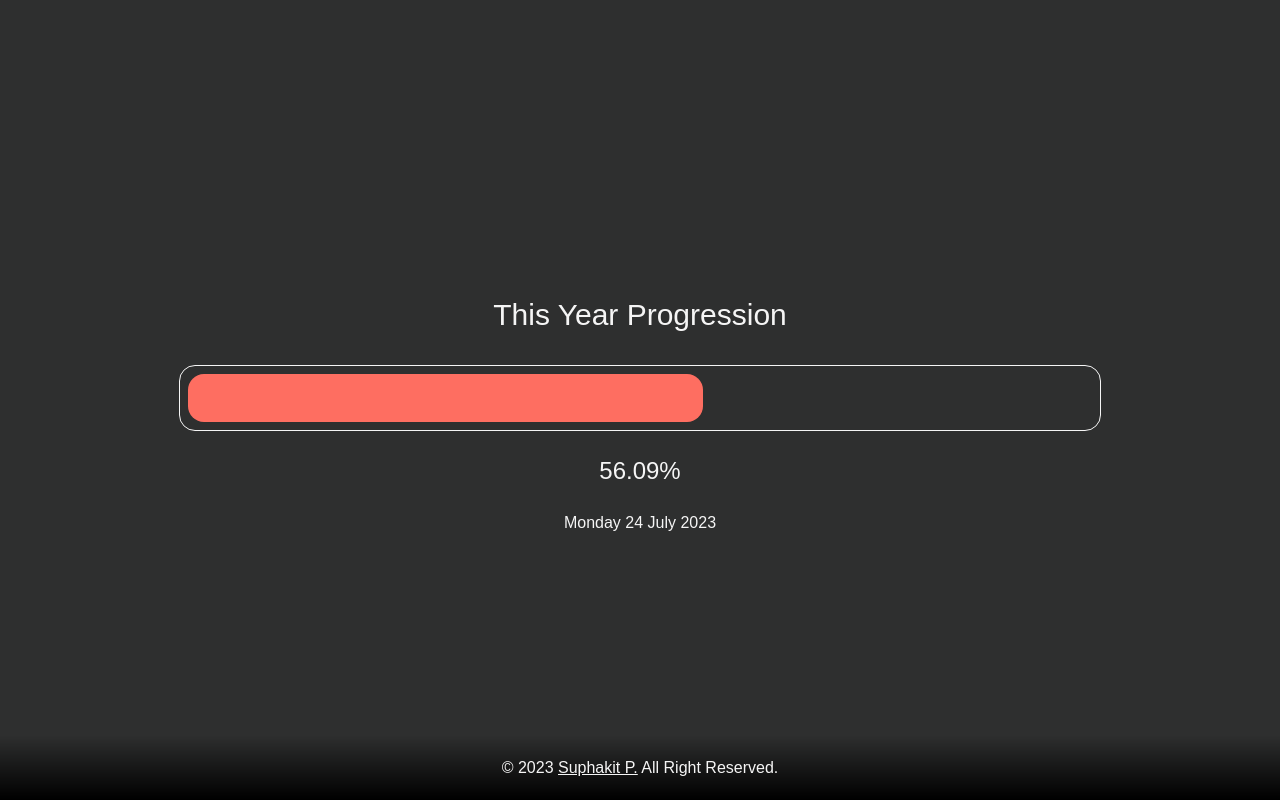
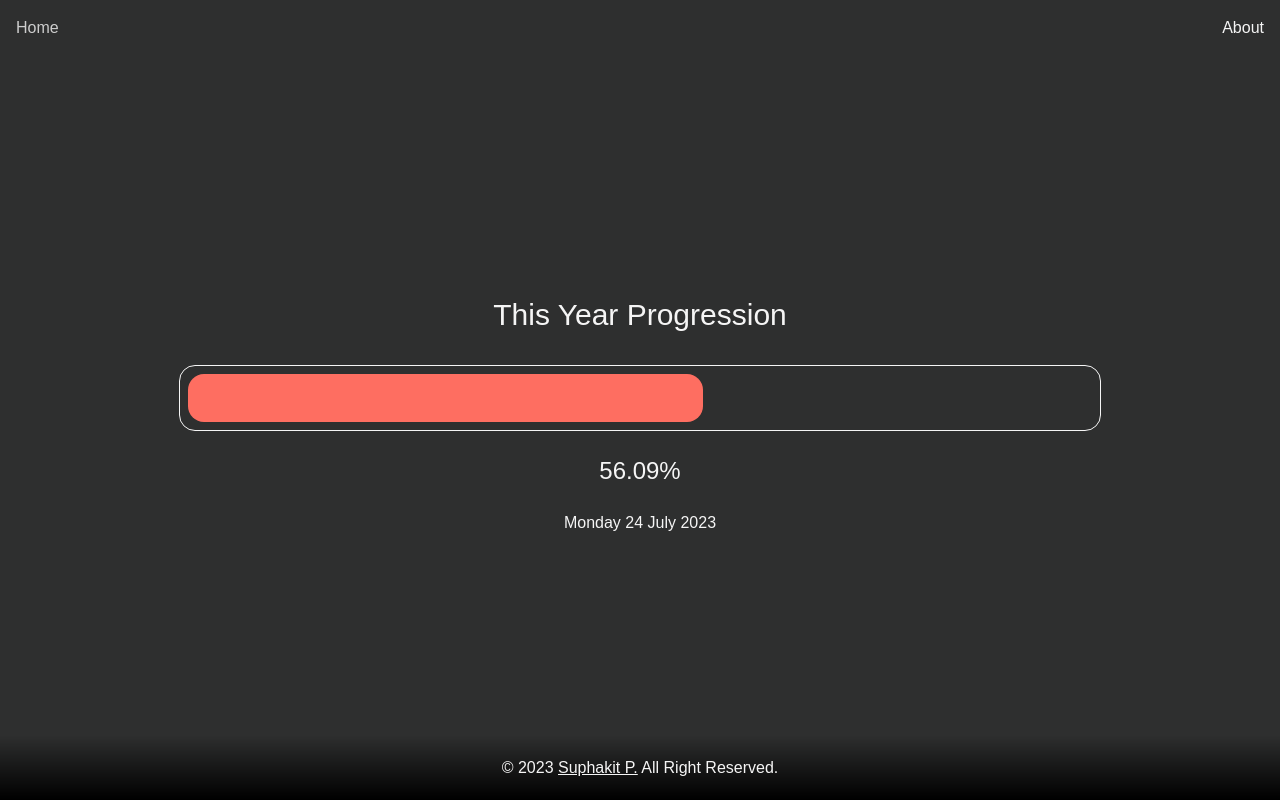
Before and after one commit to dethMastery/year-progressbar, a SvelteKit app: page / in a window 1280 px wide. Built offline with nearby package versions, Linux system fonts and the light colour scheme; a web font is replaced by a local one.

Commit message:
feat<header>: added nav

```diff
--- a/src/routes/Header.svelte
+++ b/src/routes/Header.svelte
@@ -1,21 +1,38 @@
 <script>
 	import { page } from '$app/stores';
+
+	const navButton = `p-4 hover:opacity-60`
+	const activeButton = `p-4 opacity-80 hover:opacity-80`
 </script>
 
 <header>
-	<!-- <nav>
-		<ul>
-			<li aria-current={$page.url.pathname === '/' ? 'page' : undefined}>
-				<a href="/">Home</a>
-			</li>
-			<li aria-current={$page.url.pathname === '/about' ? 'page' : undefined}>
-				<a href="/about">About</a>
-			</li>
-			<li aria-current={$page.url.pathname.startsWith('/sverdle') ? 'page' : undefined}>
-				<a href="/sverdle">Sverdle</a>
-			</li>
-		</ul>
-	</nav> -->
+	<nav class="w-full fixed top-0 flex flex-row my-4">
+		<div class="w-full justify-start text-left">
+			{#if $page.url.pathname === '/'}
+				<!-- svelte-ignore a11y-invalid-attribute -->
+				<a href="#" class={activeButton}>
+					Home
+				</a>
+			{:else}
+				<a href="/" class={navButton}>
+					Home
+				</a>
+			{/if}
+
+		</div>
+		<div class="w-full justify-end text-right">
+			{#if $page.url.pathname === '/about'}
+				<!-- svelte-ignore a11y-invalid-attribute -->
+				<a href="#" class={activeButton}>
+					About
+				</a>
+			{:else}
+				<a href="/about" class={navButton}>
+					About
+				</a>
+			{/if}
+		</div>
+	</nav>
 </header>
 
 <style>
```
